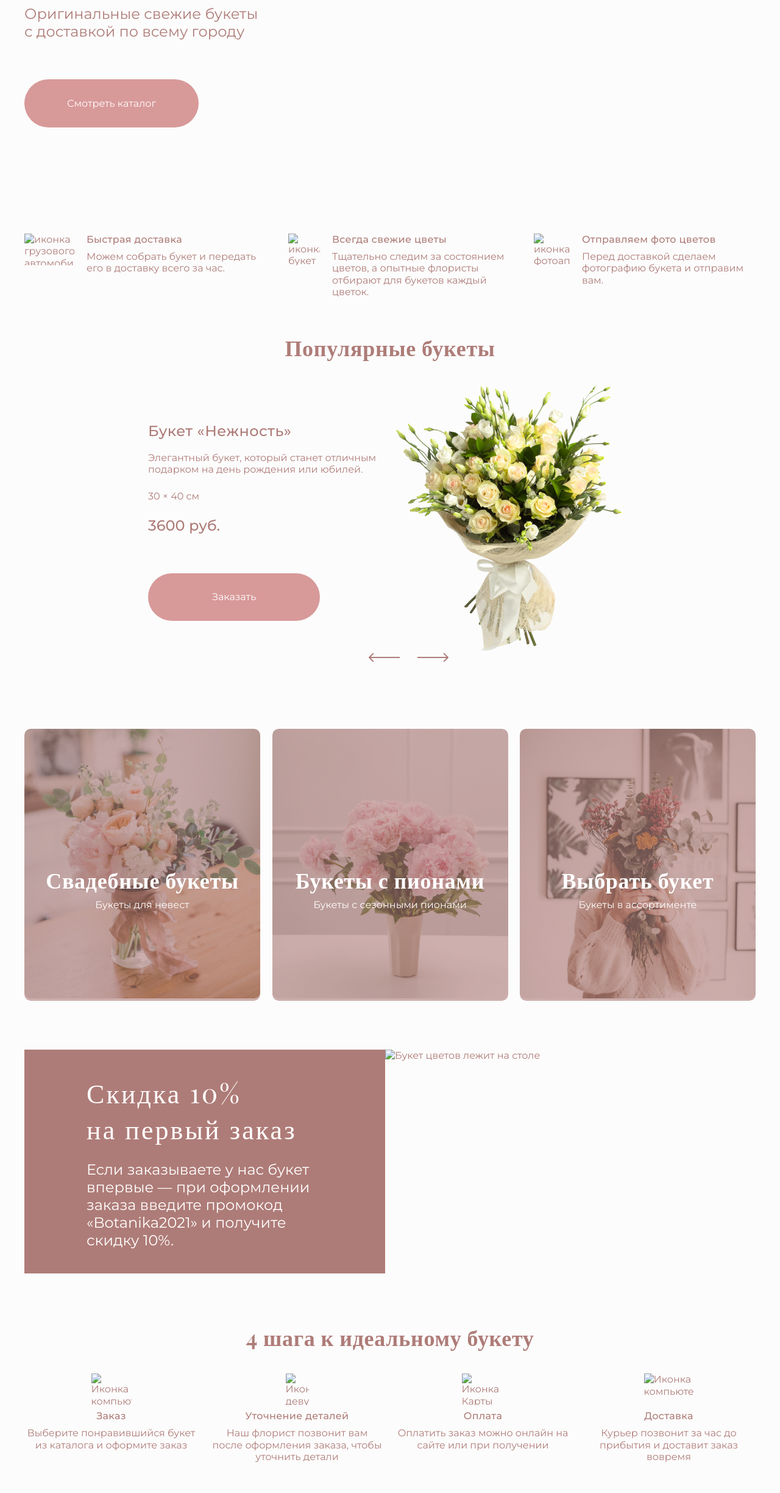
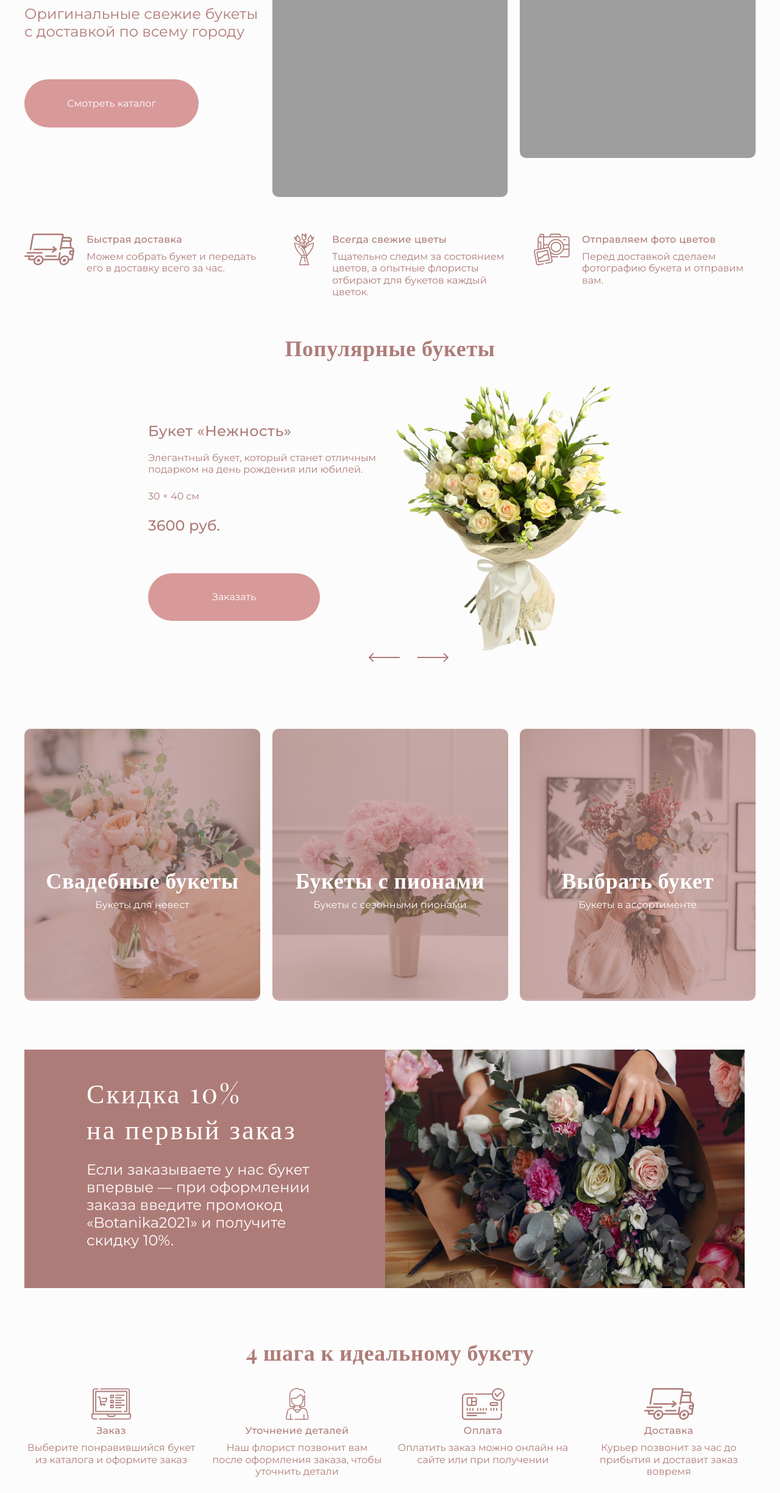
Before and after one commit to Nikolaisedoi/Botanika, a plain HTML site: page index.html in a window 1280 px wide. Shown: the part 352-2800 px from the top of the page at 61% size. Drawn offline with nearby package versions, Linux system fonts and the light colour scheme; the site is published under a folder, as on GitHub Pages, so addresses that start at the root find nothing; a web font is replaced by a local one.

Commit message:
Add files via upload

```diff
--- a/index.html
+++ b/index.html
@@ -71,14 +71,14 @@
             <div class="intro__right">
               <img
                 class="intro__right-img1"
-                src="/img/intro__img1.jpg"
+                src="img/intro__img1.jpg"
                 alt="Девушка с букетом цветов"
                 width="386"
                 height="404"
               />
               <img
                 class="intro__right-img2"
-                src="/img/intro__img2.jpg"
+                src="img/intro__img2.jpg"
                 alt="Девушка с букетом цветов"
                 width="387"
                 height="420"
@@ -97,7 +97,7 @@
           <ul class="advantages__list">
             <li class="advantages__list-item">
               <img
-                src="/img/icons/car.svg"
+                src="img/icons/car.svg"
                 alt="иконка грузового автомобиля"
                 width="82"
                 height="52"
@@ -112,7 +112,7 @@
             </li>
             <li class="advantages__list-item">
               <img
-                src="/img/icons/bouquet.svg"
+                src="img/icons/bouquet.svg"
                 alt="иконка букет цветов"
                 width="52"
                 height="52"
@@ -128,7 +128,7 @@
             </li>
             <li class="advantages__list-item">
               <img
-                src="/img/icons/photo.svg"
+                src="img/icons/photo.svg"
                 alt="иконка фотоаппарата"
                 width="59"
                 height="52"
@@ -303,7 +303,7 @@
             </div>
             <img
               class="discount__img"
-              src="/img/discount__img.jpg"
+              src="img/discount__img.jpg"
               alt="Букет цветов лежит на столе"
             />
           </div>
@@ -319,7 +319,7 @@
             <li class="perfect__item">
               <div class="perfect__item-wrapper">
                 <img
-                  src="/img/icons/computer.svg"
+                  src="img/icons/computer.svg"
                   alt="Иконка компьютера"
                   width="66"
                   height="52"
@@ -332,7 +332,7 @@
             <li class="perfect__item">
               <div class="perfect__item-wrapper">
                 <img
-                  src="/img/icons/girl.svg"
+                  src="img/icons/girl.svg"
                   alt="Иконка девушка"
                   width="38"
                   height="52"
@@ -348,7 +348,7 @@
             <li class="perfect__item">
               <div class="perfect__item-wrapper">
                 <img
-                  src="/img/icons/card.svg"
+                  src="img/icons/card.svg"
                   alt="Иконка Карты"
                   width="70"
                   height="52"
@@ -361,7 +361,7 @@
             <li class="perfect__item">
               <div class="perfect__item-wrapper">
                 <img
-                  src="/img/icons/car.svg"
+                  src="img/icons/car.svg"
                   alt="Иконка компьютера"
                   width="82"
                   height="52"
@@ -448,7 +448,7 @@
             <div class="grid news__content">
               <img
                 class="item1"
-                src="/img/news__content1.jpg"
+                src="img/news__content1.jpg"
                 alt="Букет цветов"
                 width="285"
                 height="220"
@@ -456,14 +456,14 @@
 
               <img
                 class="item2"
-                src="/img/news__content2.jpg"
+                src="img/news__content2.jpg"
                 alt="Букет цветов"
                 width="285"
                 height="220"
               />
               <img
                 class="item3"
-                src="/img/news__content3.jpg"
+                src="img/news__content3.jpg"
                 alt="Букет цветов"
                 width="387"
                 height="460"
```
